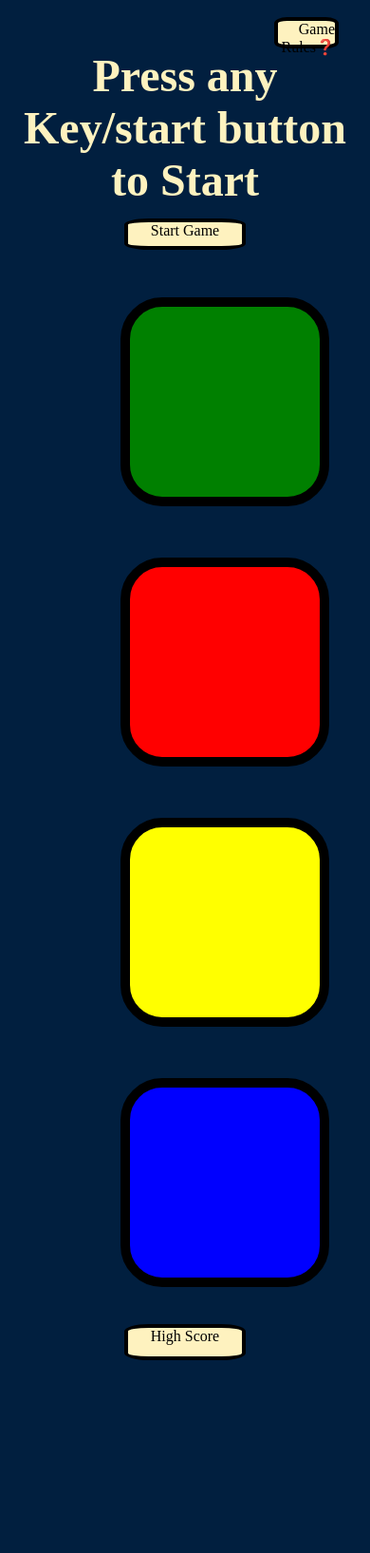
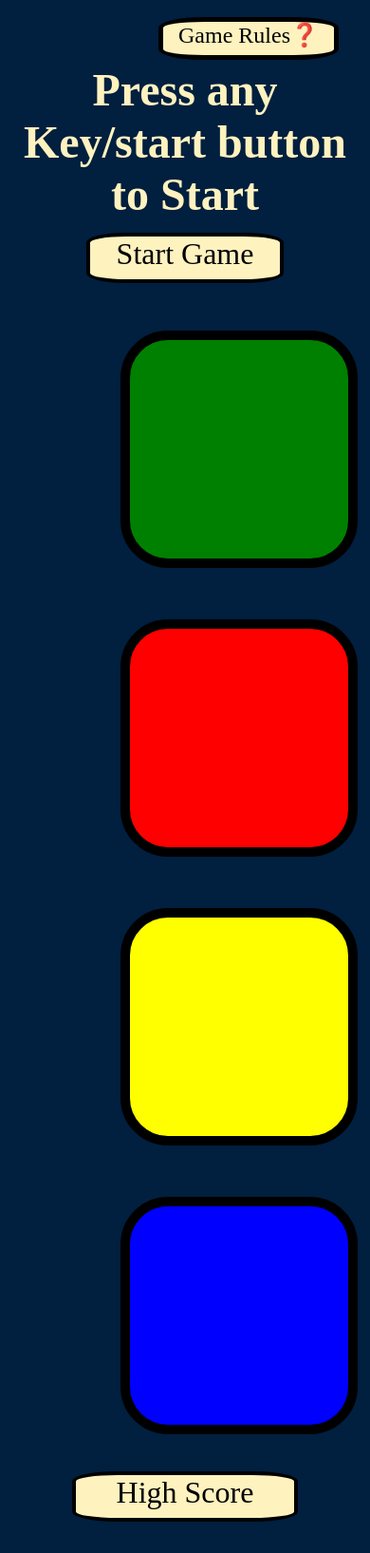
Before and after one commit to Koushikgoud/Simon-Game, a plain HTML site: page index.html in a window 390 px wide. Shown: the whole page at 95% size. Before the commit the page ends 1465 px from the top, so only its background shows below. Drawn offline with nearby package versions, Linux system fonts and the light colour scheme.

Commit message:
Making website screen size responsive using media queries

```diff
--- a/styles.css
+++ b/styles.css
@@ -1,21 +1,68 @@
+
 body {
   text-align: center;
   background-color: #011F3F;
 }
 
+/* PC/Laptop Friendly */
+
+@media (min-width: 900px) {
+
+
+
+  /* top Navigation bar */
+  .topnav{
+    text-align: right;
+    height: 40px;
+  }
+
+  .info-button{
+    text-align: center;
+    font-family: "Times New Roman", Times, serif;
+    margin: 10px 25px 25px 25px;
+    display: inline-block;
+    height: 40px;
+    width: 190px;
+    border: 4px solid black;
+    border-radius: 20%;
+    background-color:  #FEF2BF;
+    font-size: 1.5rem;
+  }
+
+
+  .hover{
+    background-color: white;
+  }
+
+  .info-info{
+    display: none;
+    align-items: flex-end;
+    text-align: right;
+  }
+
+
+
+
+/* Game rules list */
   ol {
     padding: 10px;
     font-family: "Times New Roman", Times, serif;
     color: #22313f;
     list-style-type: none;
     background-color:#ccc;
-  width: 25%;
+    width: 30%;
     /*Centers the list*/
-  margin: 0 0 0 73%;
+    margin: 0.6% 0 0 68%;
     text-align: left;
+    border-radius: 5%
+
   }
 
+  li{
+    font-size: 1.2rem;
+  }
 
+/* level Display */
 
   #level-title {
     font-family: "Times New Roman", Times, serif;
@@ -24,12 +71,28 @@ ol {
     color: #FEF2BF;
   }
 
+/* Restart Button */
+  .restart-button{
+    font-family: "Times New Roman", Times, serif;
+    margin: 10px 25px 25px 25px;
+    display: inline-block;
+    height: 45px;
+    width: 190px;
+    border: 4px solid black;
+    border-radius: 20%;
+    background-color:  #FEF2BF;
+    font-size: 2rem;
+  }
+
+
+/* Colored buttons */
   .container {
     display: block;
     width: 50%;
     margin: auto;
 
   }
+
 
   .btn {
     margin: 25px;
@@ -38,11 +101,6 @@ ol {
     width: 200px;
     border: 10px solid black;
     border-radius: 20%;
-}
-
-.game-over {
-  background-color: red;
-  opacity: 0.8;
   }
 
   .red {
@@ -66,43 +124,10 @@ ol {
     background-color: grey;
   }
 
-.restart-button{
-  font-family: "Times New Roman", Times, serif;
-  margin: 10px 25px 25px 25px;
-  display: inline-block;
-  height: 25px;
-  width: 120px;
-  border: 4px solid black;
-  border-radius: 20%;
-  background-color:  #FEF2BF;
-}
 
-/* top Navigation bar */
-.info-button{
-  text-align: right;
-  font-family: "Times New Roman", Times, serif;
-  margin: 10px 25px 25px 25px;
-  display: inline-block;
-  height: 25px;
-  width: 60px;
-  border: 4px solid black;
-  border-radius: 20%;
-  background-color:  #FEF2BF;
-}
-
-.topnav{
-  text-align: right;
-  height: 40px;
-}
-
-.hover{
-  background-color: white;
-}
-
-.info-info{
-  display: none;
-  align-items: flex-end;
-  text-align: right;
+  .game-over {
+    background-color: red;
+    opacity: 0.8;
   }
 
 
@@ -117,10 +142,291 @@ ol {
   font-family: "Times New Roman", Times, serif;
   margin: 10px 25px 25px 25px;
   display: inline-block;
-  height: 30px;
-  width: 120px;
+  height: 45px;
+  width: 230px;
   border: 4px solid black;
   border-radius: 20%;
   background-color:  #FEF2BF;
+  font-size: 2rem;
 
 }
+}
+
+/* Tablet/Ipad friendly */
+
+@media (max-width: 900px){
+  /* top Navigation bar */
+
+  .topnav{
+    text-align: right;
+    height: 40px;
+  }
+
+  .info-button{
+    text-align: center;
+    font-family: "Times New Roman", Times, serif;
+    margin: 10px 25px 25px 25px;
+    display: inline-block;
+    height: 35px;
+    width: 190px;
+    border: 4px solid black;
+    border-radius: 20%;
+    background-color:  #FEF2BF;
+    font-size: 1.5rem;
+  }
+
+
+  .hover{
+    background-color: white;
+  }
+
+  .info-info{
+    display: none;
+    align-items: flex-end;
+    text-align: right;
+  }
+  /* Game rules list */
+
+    ol {
+      padding: 10px;
+      font-family: "Times New Roman", Times, serif;
+      color: #22313f;
+      list-style-type: none;
+      background-color:#ccc;
+      width: 55%;
+      /*Centers the list*/
+      margin: 1.5% 0 0 40%;
+      text-align: left;
+      border-radius: 3%
+    }
+
+    li{
+      font-size: 1.5rem;
+    }
+
+    #level-title {
+      font-family: "Times New Roman", Times, serif;
+      font-size: 3rem;
+      margin:  1%;
+      color: #FEF2BF;
+    }
+
+    /* Restart Button */
+      .restart-button{
+        font-family: "Times New Roman", Times, serif;
+        margin: 10px 25px 25px 25px;
+        display: inline-block;
+        height: 50px;
+        width: 220px;
+        border: 4px solid black;
+        border-radius: 20%;
+        background-color:  #FEF2BF;
+        font-size: 2.2rem;
+      }
+
+      /* Colored buttons */
+        .container {
+          display: block;
+          width: 50%;
+          margin: auto;
+
+        }
+
+
+        .btn {
+          margin: 25px;
+          display: inline-block;
+          height: 200px;
+          width: 200px;
+          border: 10px solid black;
+          border-radius: 20%;
+        }
+
+        .red {
+          background-color: red;
+        }
+
+        .green {
+          background-color: green;
+        }
+
+        .blue {
+          background-color: blue;
+        }
+
+        .yellow {
+          background-color: yellow;
+        }
+
+        .pressed {
+          box-shadow: 0 0 20px white;
+          background-color: grey;
+        }
+
+
+        .game-over {
+          background-color: red;
+          opacity: 0.8;
+        }
+
+        /* Bottom Navigation Bar */
+        .bottomnav{
+          text-align: center;
+        }
+
+        .high-score{
+          text-align: center;
+          font-family: "Times New Roman", Times, serif;
+          margin: 10px 25px 25px 25px;
+          display: inline-block;
+          height: 45px;
+          width: 230px;
+          border: 4px solid black;
+          border-radius: 20%;
+          background-color:  #FEF2BF;
+          font-size: 2rem;
+
+        }
+
+
+}
+
+
+
+
+/* Mobile Friendly */
+@media (max-width: 576px) {
+
+
+  .topnav{
+    text-align: right;
+    height: 40px;
+  }
+
+  .info-button{
+    text-align: center;
+    font-family: "Times New Roman", Times, serif;
+    margin: 10px 25px 25px 25px;
+    display: inline-block;
+    height: 35px;
+    width: 180px;
+    border: 5px solid black;
+    border-radius: 25%;
+    background-color:  #FEF2BF;
+  }
+
+
+  .hover{
+    background-color: white;
+  }
+
+  .info-info{
+    display: none;
+    align-items: flex-end;
+    text-align: left;
+  }
+
+/* Game rules list */
+
+  ol {
+    padding: 10px;
+    font-family: "Times New Roman", Times, serif;
+    color: #22313f;
+    list-style-type: none;
+    background-color:#ccc;
+    width: 80%;
+    /*Centers the list*/
+    margin: 3% 0 0 10%;
+    text-align: left;
+    border-radius: 5%;
+  }
+
+  li{
+    font-size: 1.5rem;
+  }
+
+  #level-title {
+    font-family: "Times New Roman", Times, serif;
+    font-size: 3rem;
+    margin:  5% 1% 1% 1%;
+    color: #FEF2BF;
+  }
+
+
+  /* Restart Button */
+    .restart-button{
+      font-family: "Times New Roman", Times, serif;
+      margin: 10px 25px 25px 25px;
+      display: inline-block;
+      height: 45px;
+      width: 200px;
+      border: 4px solid black;
+      border-radius: 20%;
+      background-color:  #FEF2BF;
+      font-size: 2rem;
+    }
+
+    .container {
+      display: block;
+      width: 50%;
+      margin: auto;
+
+    }
+
+
+    .btn {
+      margin: 25px;
+      display: inline-block;
+      height: 230px;
+      width: 230px;
+      border: 10px solid black;
+      border-radius: 20%;
+    }
+
+    .red {
+      background-color: red;
+    }
+
+    .green {
+      background-color: green;
+    }
+
+    .blue {
+      background-color: blue;
+    }
+
+    .yellow {
+      background-color: yellow;
+    }
+
+    .pressed {
+      box-shadow: 0 0 20px white;
+      background-color: grey;
+    }
+
+
+    .game-over {
+      background-color: red;
+      opacity: 0.8;
+    }
+
+    /* Bottom Navigation Bar */
+    .bottomnav{
+      text-align: center;
+    }
+
+    .high-score{
+      text-align: center;
+      font-family: "Times New Roman", Times, serif;
+      margin: 10px 25px 25px 25px;
+      display: inline-block;
+      height: 45px;
+      width: 230px;
+      border: 4px solid black;
+      border-radius: 20%;
+      background-color:  #FEF2BF;
+      font-size: 2rem;
+
+    }
+
+}
```
Lines whose indentation alone changed are shown as unchanged.
